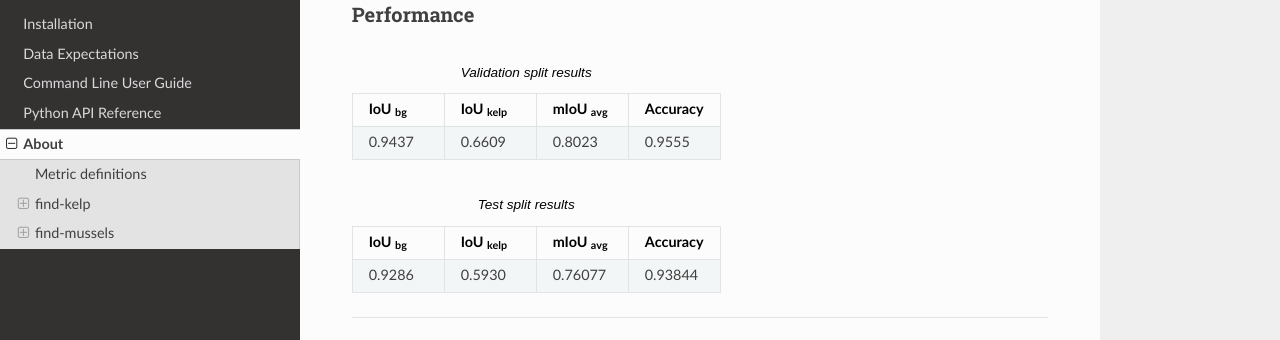
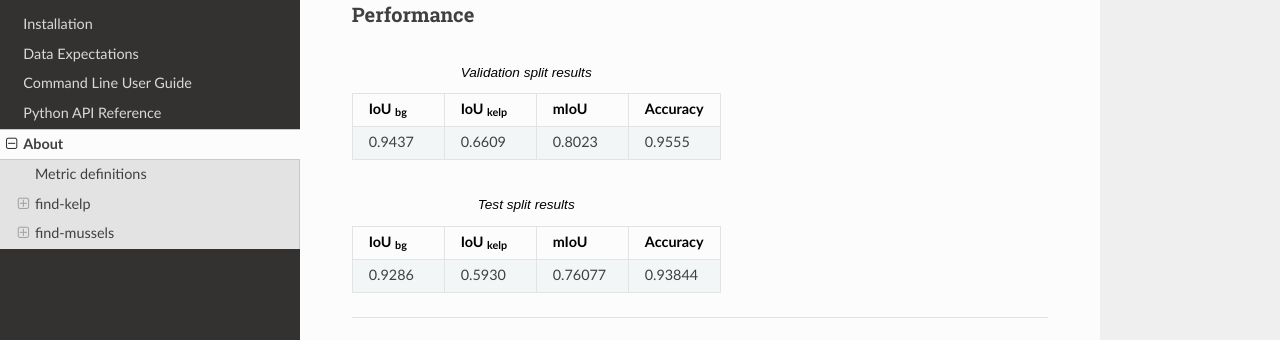
Before and after one commit to HakaiInstitute/kelp-o-matic, a Sphinx documentation site: the page built from docs/about.rst, in a window 1280 px wide and 900 px high, scrolled down 1656 px. Shown: the part 153-493 px from the top of the window. Built offline with Sphinx 7.4.7 and the Read the Docs theme 2.0.0, drawn with Linux system fonts in a browser that asks for light colours.

Commit message:
Fix doc typo

```diff
--- a/docs/about.rst
+++ b/docs/about.rst
@@ -99,7 +99,7 @@ Performance
 
     * - IoU :sub:`bg`
       - IoU :sub:`kelp`
-      - mIoU :sub:`avg`
+      - mIoU
       - Accuracy
     * - 0.9437
       - 0.6609
@@ -112,7 +112,7 @@ Performance
 
     * - IoU :sub:`bg`
       - IoU :sub:`kelp`
-      - mIoU :sub:`avg`
+      - mIoU
       - Accuracy
     * - 0.9286
       - 0.5930
```
